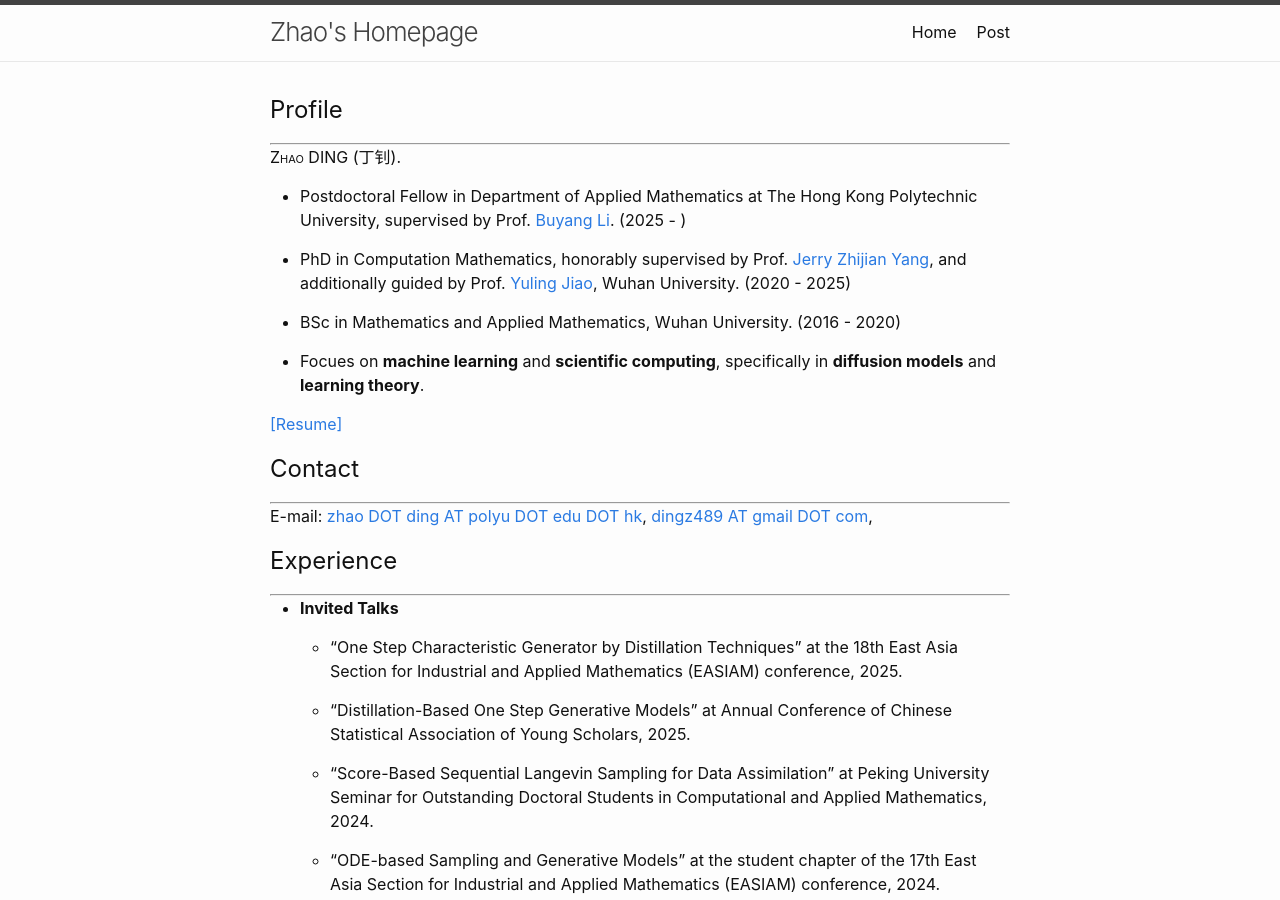
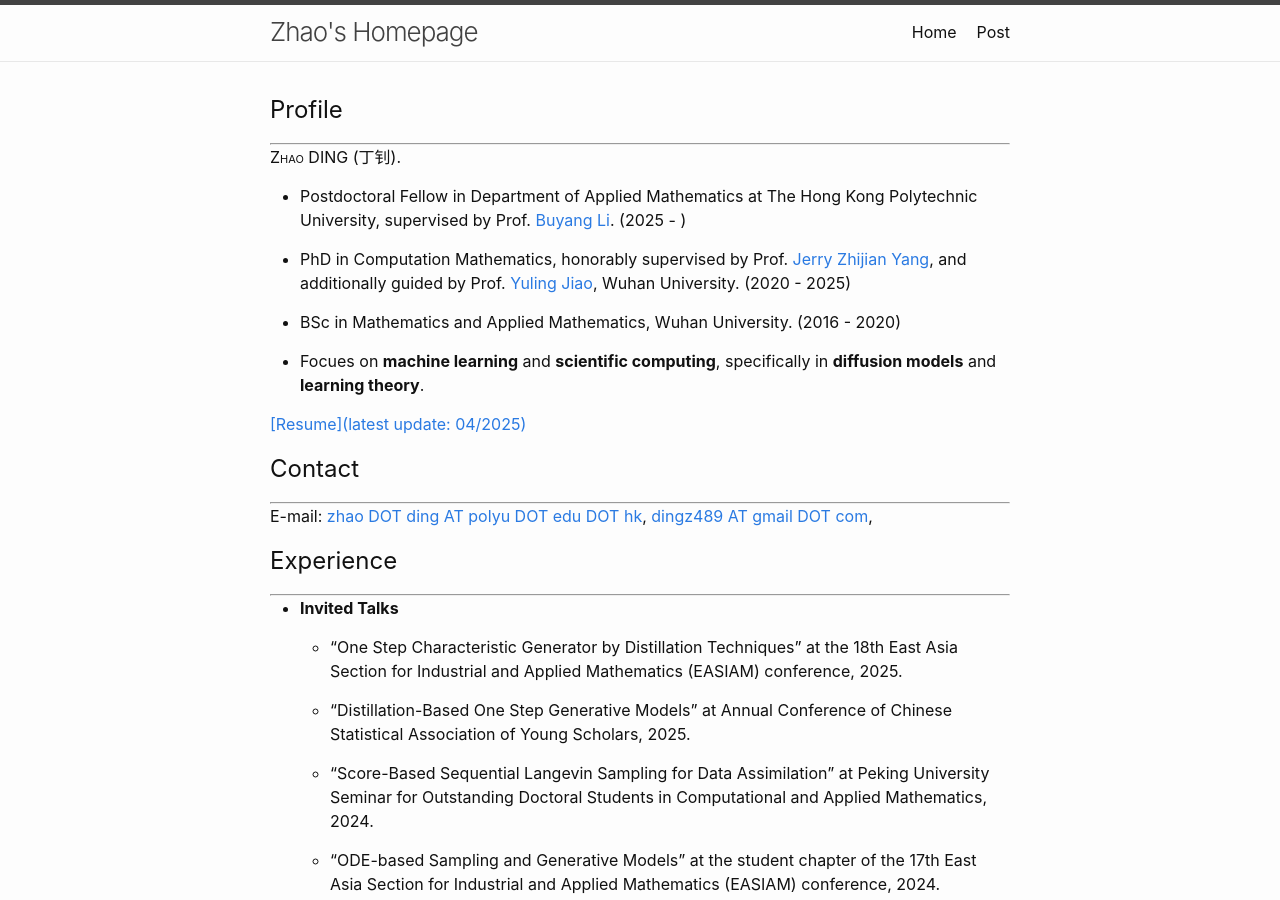
Before and after one commit to burning489/burning489.github.io, a Jekyll site: the page built from index.md, in a window 1280 px wide and 900 px high. Built offline with Jekyll 4.4.1, drawn with Linux system fonts in a browser that asks for light colours; some of the changed lines change nothing that is shown.

Commit message:
update(index): update resume update info

```diff
--- a/index.md
+++ b/index.md
@@ -18,7 +18,7 @@ title: Home
 
 - Focues on **machine learning** and **scientific computing**, specifically in **diffusion models** and **learning theory**.
 
-[[Resume]](assets/resume/resume_en.pdf)
+[[Resume](latest update: 04/2025)](assets/resume/resume_en.pdf)
 
 ## Contact
 ---
```
